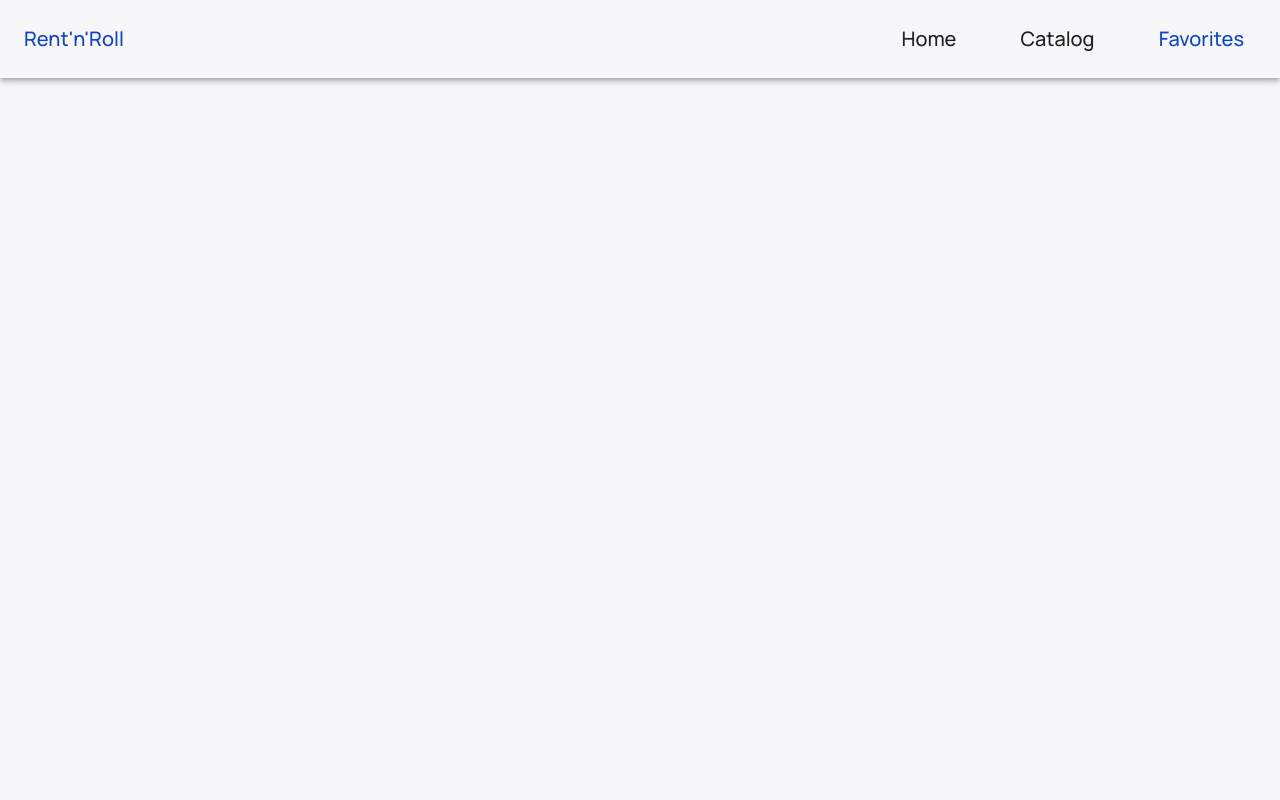
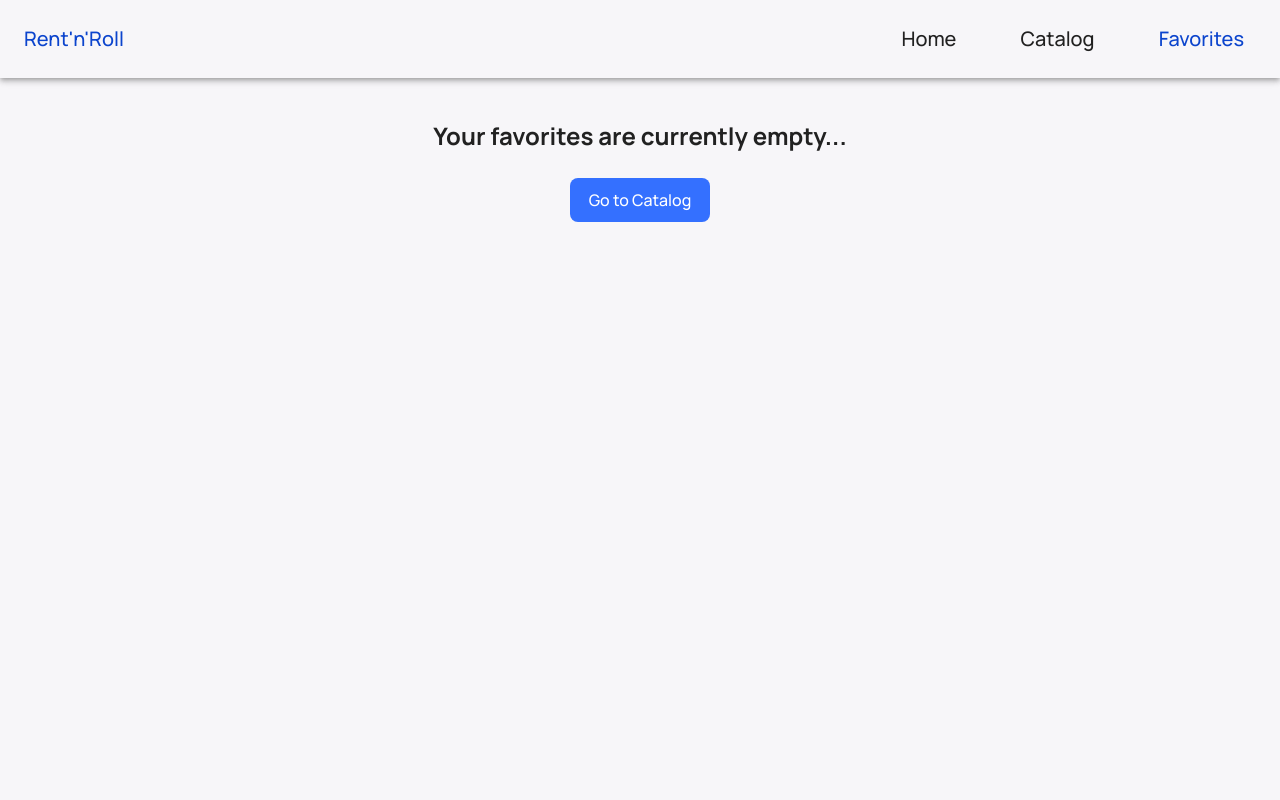
Before and after one commit to ludmilka-k/rent-n-roll, a React (Create React App) app: page /rent-n-roll/favorites in a window 1280 px wide. Shown: the top 800 px of the page. Built offline with nearby package versions, Linux system fonts and the light colour scheme.

Commit message:
Add section as empty to Favorites

```diff
--- a/src/pages/Favorites/Favorites.jsx
+++ b/src/pages/Favorites/Favorites.jsx
@@ -1,11 +1,19 @@
 import CarsList from '../../components/CarsList';
 import { useSelector } from 'react-redux';
 import { selectFavorites } from '../../redux/selectors';
+import { Title, Link, Section } from '../Home/Home.styled';
 const Favorites = () => {
   const favoriteCars = useSelector(selectFavorites);
   return (
     <>
-      {favoriteCars.favorites && <CarsList cars={favoriteCars.favorites}/>}
+      {favoriteCars.favorites.length ? (
+        <CarsList cars={favoriteCars.favorites}/>
+      ) : (
+       <Section>
+         <Title>Your favorites are currently empty...</Title>
+         <Link to="/catalog">Go to Catalog</Link>
+       </Section>
+      )}
     </>
   );
 };
```
